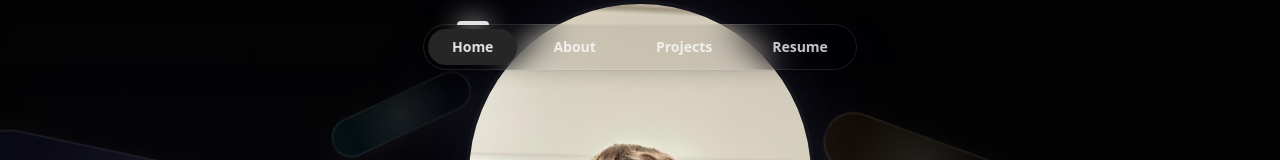
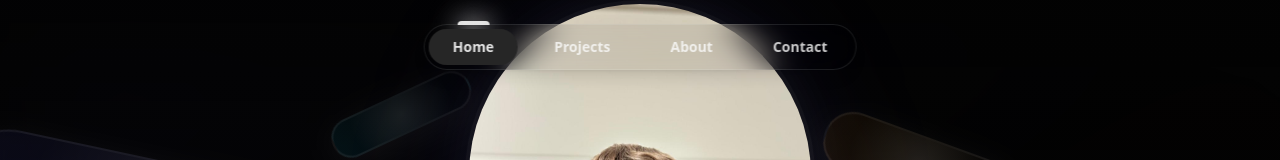
Before and after one commit to VincenzoTulimieri/portfolio-web, a Next.js app: page / in a window 1280 px wide. Shown: the top 160 px of the page. Built offline with nearby package versions, Linux system fonts and the light colour scheme.

Commit message:
feat: link scroll

```diff
--- a/app/layout.tsx
+++ b/app/layout.tsx
@@ -4,10 +4,10 @@ import "./globals.css";
 import { NavBar } from "@/components/ui/tubelight-navbar"
 
 const navItems = [
-  { name: 'Home', url: '/' },
+  { name: 'Home', url: '#home' },
+  { name: 'Projects', url: '#projects' },
   { name: 'About', url: '#' },
-  { name: 'Projects', url: '#' },
-  { name: 'Resume', url: '#' }
+  { name: 'Contact', url: '#' }
 ]
 
 
--- a/app/page.tsx
+++ b/app/page.tsx
@@ -9,7 +9,7 @@ export default function Home() {
         title1="Vincenzo Tulimieri"
         title2="Full Stack Developer" />
 
-      <div className="text-center">
+      <div id="projects" className="text-center">
         <h1>progetti</h1>
       </div>
     </>
--- a/components/ui/tubelight-navbar.tsx
+++ b/components/ui/tubelight-navbar.tsx
@@ -54,7 +54,15 @@ export function NavBar({ items, className }: NavBarProps) {
             <Link
               key={item.name}
               href={item.url}
-              onClick={() => setActiveTab(item.name)}
+              onClick={(e) => {
+                setActiveTab(item.name);
+                if (item.url.startsWith('#')) {
+                  e.preventDefault()
+                  const targetId = item.url.replace('#', '')
+                  const elem = document.getElementById(targetId)
+                  elem?.scrollIntoView({ behavior: "smooth" })
+                }
+              }}
               className={cn(
                 "relative cursor-pointer text-sm font-semibold px-6 py-2 rounded-full transition-colors",
                 "text-foreground/80 hover:text-primary",
```
